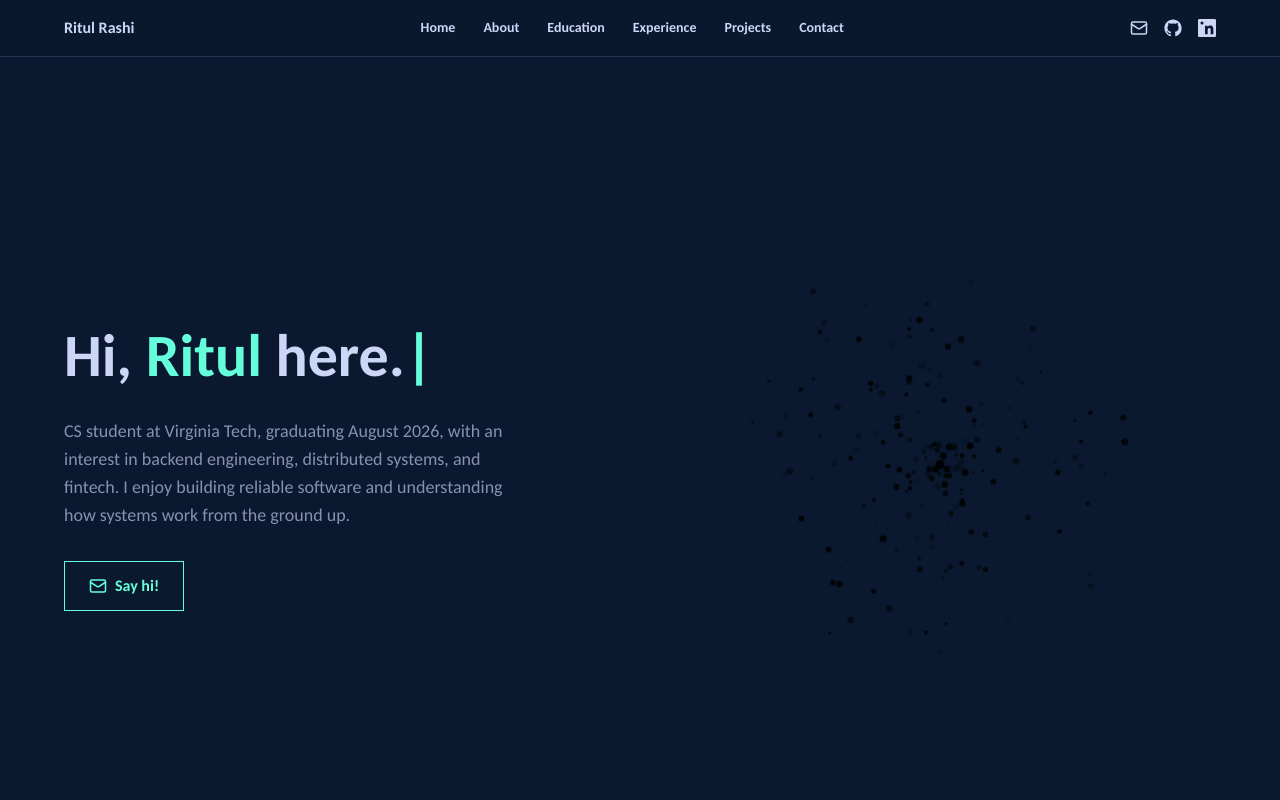
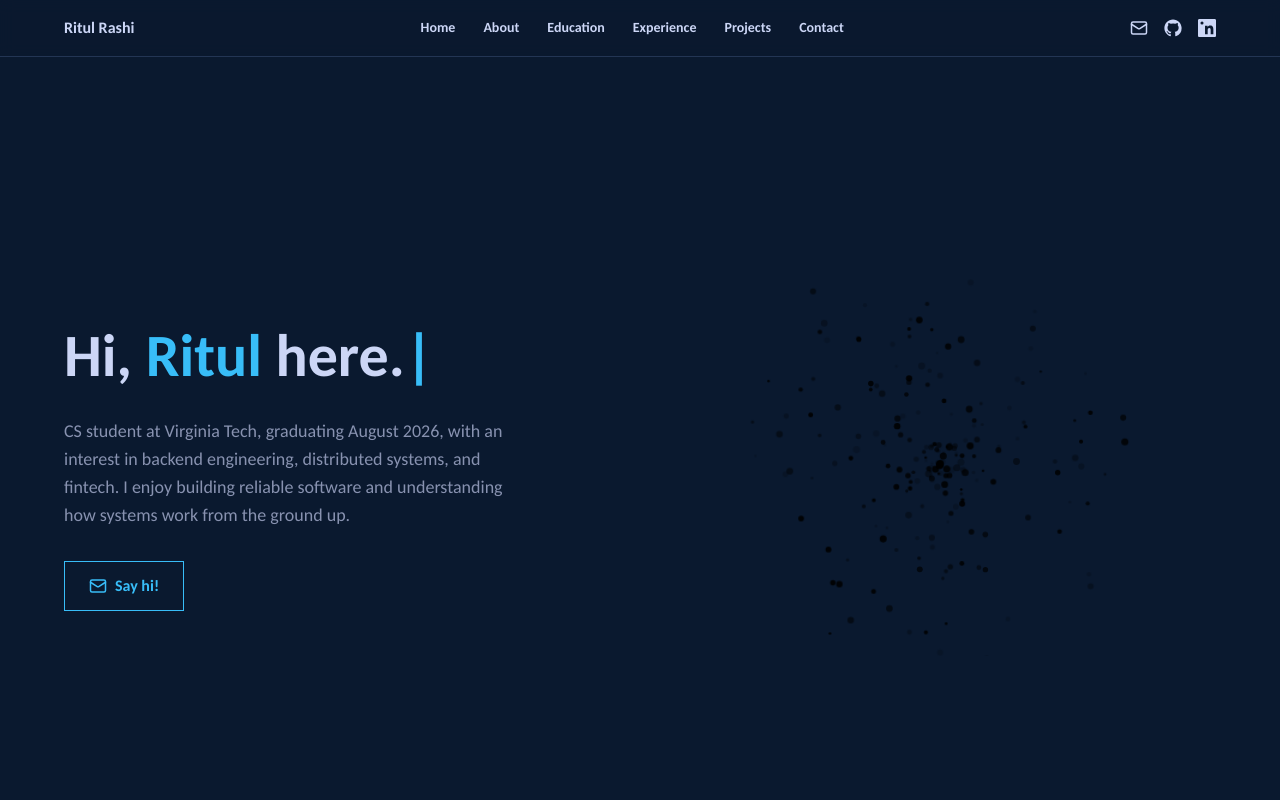
Before and after one commit to ritulrashi/Portfolio, a Next.js app: page / in a window 1280 px wide. Shown: the top 800 px of the page. Built offline with nearby package versions, Linux system fonts and the light colour scheme.

Commit message:
Swap accent color from teal to sky blue
Moves away from the teal-on-navy combo (the reference site's and the
broader dev-portfolio template's signature look) to a sky blue accent
that reads less like a cliche and ties better to the fintech angle.

```diff
--- a/app/globals.css
+++ b/app/globals.css
@@ -8,7 +8,7 @@
   --color-surface-hover: #1d2d50;
   --color-text: #ccd6f6;
   --color-text-muted: #8892b0;
-  --color-accent: #64ffda;
+  --color-accent: #38bdf8;
   --color-border: #233554;
 }
 
```
